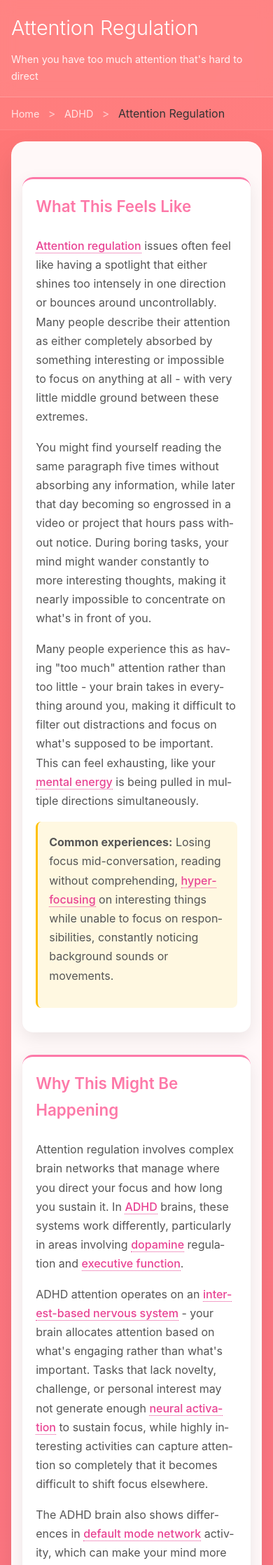
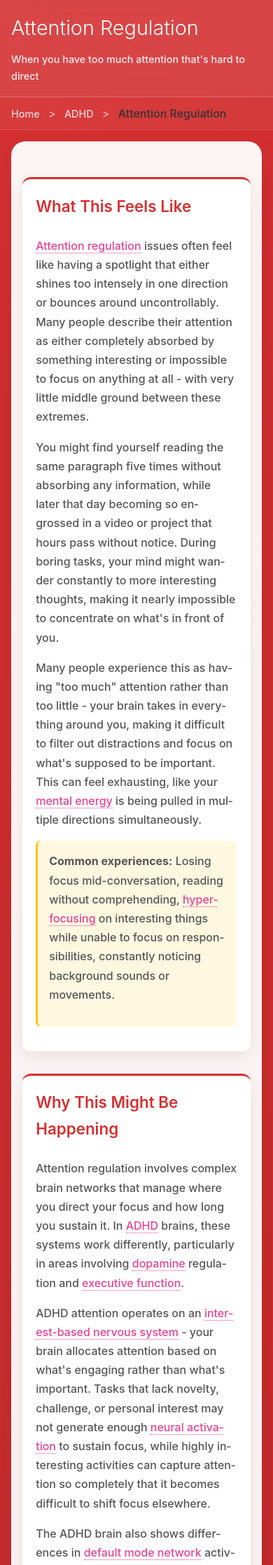
Before and after one commit to neurodivergent-survival-guide/neurodivergent-survival-guide, a Jekyll site: the page built from struggles/attention-regulation.html, in a window 390 px wide. Shown: the top 2236 px of the page at 70% size. Built offline with Jekyll 4.4.1, drawn with Linux system fonts in a browser that asks for light colours.

Commit message:
Update attention-regulation.html

```diff
--- a/struggles/attention-regulation.html
+++ b/struggles/attention-regulation.html
@@ -12,7 +12,8 @@
 
     body {
         font-family: -apple-system, BlinkMacSystemFont, 'Segoe UI', Roboto, sans-serif;
-        background: linear-gradient(135deg, #ff7675 0%, #fd79a8 100%);
+        font-weight: 500;
+        background: linear-gradient(135deg, #d63031 0%, #a21f23 100%);
         color: #333;
         min-height: 100vh;
         line-height: 1.7;
@@ -78,15 +79,15 @@
 
     .section {
         background: white;
-        border-radius: 15px;
+        border-radius: 12px;
         padding: 2rem;
         margin: 2rem 0;
         box-shadow: 0 8px 25px rgba(0, 0, 0, 0.08);
-        border-top: 3px solid #fd79a8;
+        border-top: 3px solid #d63031;
     }
 
     .section h2 {
-        color: #fd79a8;
+        color: #d63031;
         font-size: 1.4rem;
         margin-bottom: 1.5rem;
         font-weight: 600;
@@ -203,10 +204,10 @@
     }
 
     .struggle-tag {
-        background: #fd79a8;
+        background: #d63031;
         color: white;
         padding: 0.5rem 1rem;
-        border-radius: 20px;
+        border-radius: 8px;
         font-size: 0.85rem;
         text-decoration: none;
         transition: all 0.3s ease;
@@ -216,48 +217,89 @@
     }
 
     .struggle-tag:hover {
-        background: #e84393;
+        background: #a21f23;
         color: white;
         text-decoration: none;
         transform: translateY(-1px);
     }
 
+    /* Focus states for accessibility */
+    .struggle-tag:focus,
+    .jargon:focus,
+    .breadcrumb a:focus {
+        outline: 2px solid #fff;
+        outline-offset: 2px;
+    }
+
+    /* Motion accessibility */
+    @media (prefers-reduced-motion: reduce) {
+        *, *::before, *::after {
+            animation-duration: 0.01ms !important;
+            animation-iteration-count: 1 !important;
+            transition-duration: 0.01ms !important;
+        }
+    }
+
+    /* Jargon styling - context-aware based on background */
     .jargon {
-        color: #e84393;
         text-decoration: none;
-        border-bottom: 1px dotted #e84393;
+        border-bottom: 1px dotted;
         position: relative;
         cursor: help;
         font-weight: 500;
     }
 
-    .jargon:hover {
+    /* Pink jargon for white backgrounds */
+    .content-card .jargon,
+    .section .jargon,
+    .related-struggles .jargon {
+        color: #e84393;
+        border-bottom-color: #e84393;
+    }
+
+    .content-card .jargon:hover,
+    .section .jargon:hover,
+    .related-struggles .jargon:hover {
         color: #fd79a8;
         border-bottom-color: #fd79a8;
     }
 
-    /* White jargon for purple gradient backgrounds */
+    /* Bold black jargon for colored sections */
+    .immediate-help .jargon,
+    .long-term .jargon,
+    .medical-intervention .jargon,
+    .validation .jargon {
+        color: #333;
+        font-weight: 600;
+        border-bottom-color: #333;
+    }
+
+    /* White jargon for gradient backgrounds */
     .header .jargon,
-    .breadcrumb .jargon {
+    .breadcrumb .jargon,
+    .learn-more .jargon,
+    .learn-more-content .jargon {
         color: white;
-        border-bottom: 1px dotted rgba(255, 255, 255, 0.8);
-        background: rgba(255, 255, 255, 0.2);
-        padding: 2px 4px;
-        border-radius: 3px;
+        border-bottom-color: rgba(255, 255, 255, 0.7);
+        background: rgba(255, 255, 255, 0.1);
+        padding: 2px 6px;
+        border-radius: 4px;
     }
 
     .header .jargon:hover,
-    .breadcrumb .jargon:hover {
-        color: white;
+    .breadcrumb .jargon:hover,
+    .learn-more .jargon:hover,
+    .learn-more-content .jargon:hover {
+        background: rgba(255, 255, 255, 0.2);
         border-bottom-color: white;
-        background: rgba(255, 255, 255, 0.3);
     }
 
+    /* Auto-sizing tooltips */
     .tooltip {
         visibility: hidden;
         opacity: 0;
         position: absolute;
-        bottom: 125%;
+        bottom: calc(100% + 8px);
         left: 50%;
         transform: translateX(-50%);
         background: #333;
@@ -275,6 +317,7 @@
         white-space: normal;
         text-align: left;
         line-height: 1.5;
+        pointer-events: none;
     }
 
     .tooltip::after {
@@ -307,7 +350,22 @@
         }
     }
 
+    /* Mobile-specific tooltip positioning */
     @media (max-width: 768px) {
+        .tooltip {
+            position: fixed !important;
+            bottom: 20px !important;
+            left: 20px !important;
+            right: 20px !important;
+            transform: none !important;
+            max-width: none !important;
+            width: auto !important;
+        }
+
+        .tooltip::after {
+            display: none !important;
+        }
+
         .header {
             padding: 1rem;
         }
@@ -362,6 +420,12 @@
         .section {
             padding: 1.2rem;
         }
+
+        .tooltip {
+            left: 10px !important;
+            right: 10px !important;
+            bottom: 10px !important;
+        }
     }
 </style>
 
@@ -379,6 +443,7 @@
 </div>
 
 <div class="container">
+    <main role="main" id="main-content">
         <div class="content-card">
             <!-- Section 1: What this feels like -->
             <div class="section">
@@ -493,13 +558,14 @@
                 <h3>Related Struggles</h3>
                 <div class="struggle-tags">
                     <a href="{{ '/struggles/task-initiation-paralysis.html' | relative_url }}" class="struggle-tag">Task Initiation Paralysis</a>
-                <a href="{{ '/struggles/follow-through-completion-struggles.html' | relative_url }}" class="struggle-tag">Follow-Through Completion</a>
+                    <a href="{{ '/struggles/follow-through-completion.html' | relative_url }}" class="struggle-tag">Follow-Through Completion</a>
                     <a href="{{ '/struggles/working-memory-difficulties.html' | relative_url }}" class="struggle-tag">Working Memory</a>
                     <a href="{{ '/struggles/time-blindness.html' | relative_url }}" class="struggle-tag">Time Blindness</a>
                     <a href="{{ '/struggles/physical-restlessness.html' | relative_url }}" class="struggle-tag">Physical Restlessness</a>
                 </div>
             </div>
         </div>
+    </main>
 </div>
 
 <script>
```
Lines whose indentation alone changed are shown as unchanged.
